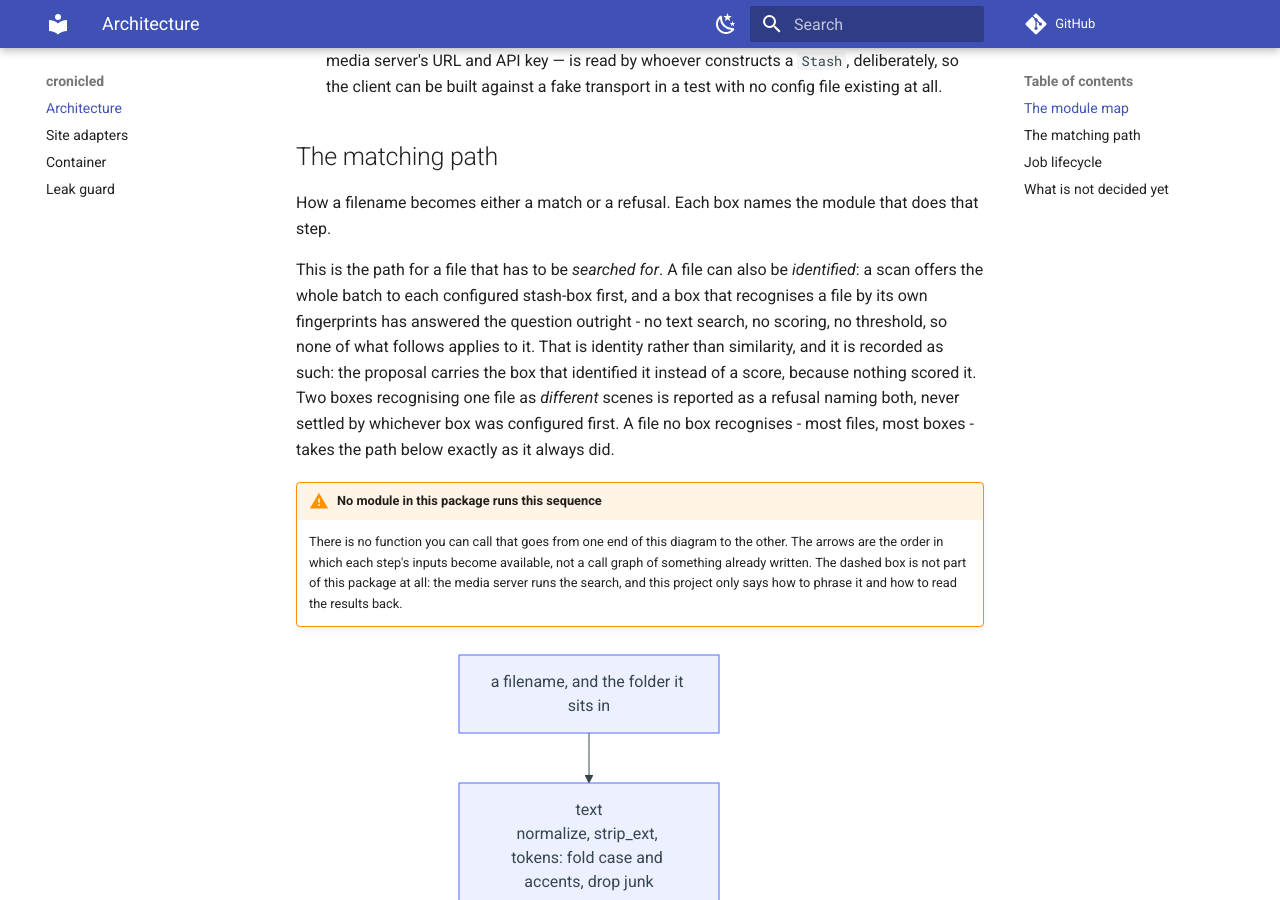
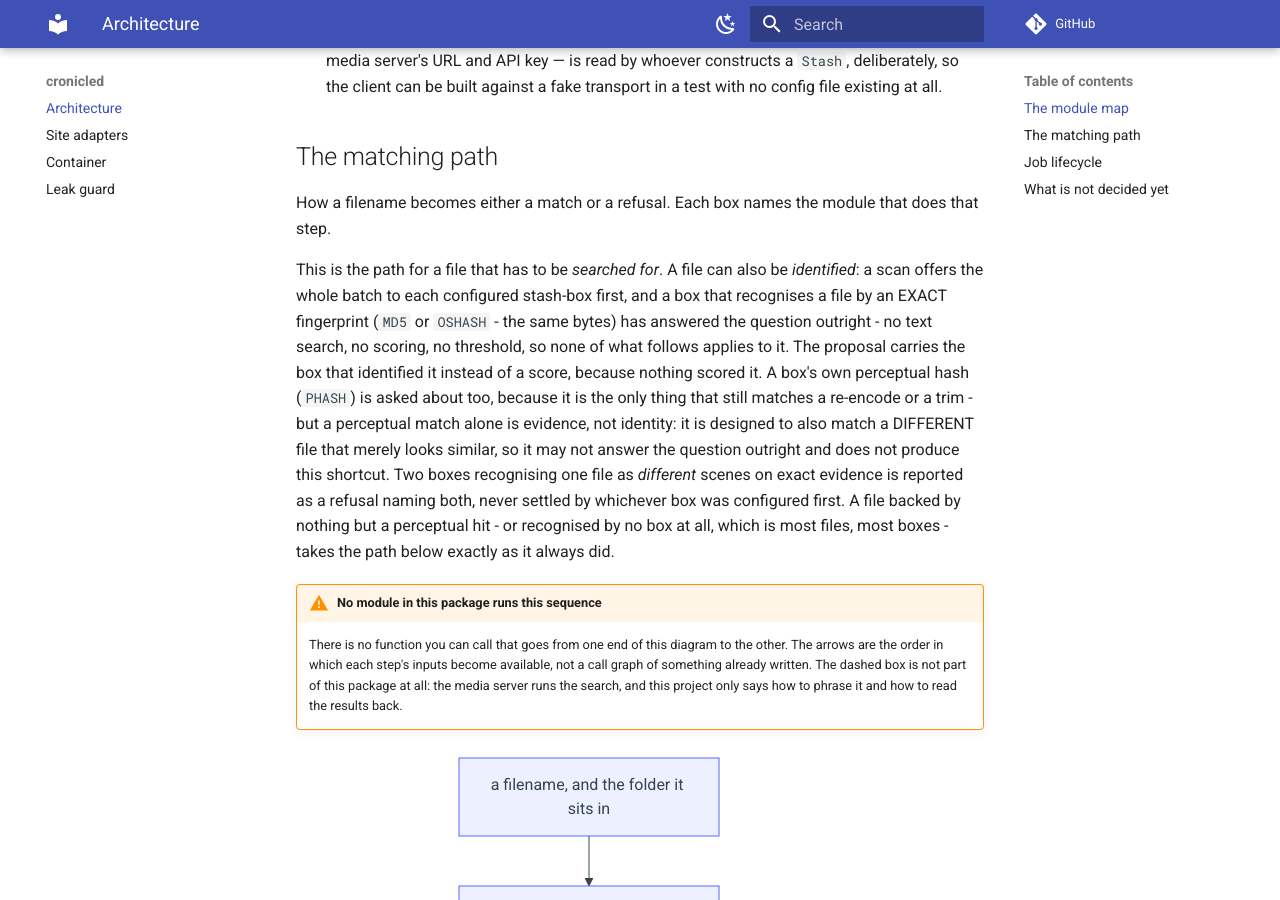
Before and after one commit to cabinetworks/cronicled, an MkDocs documentation site: the page built from docs/index.md, in a window 1280 px wide and 900 px high, scrolled down 1505 px. Built offline with MkDocs 1.6.1 and Material for MkDocs 9.7.7, drawn with Linux system fonts in a browser that asks for light colours; comment, search, counter and statistics services are not loaded.

Commit message:
docs: the matching-path diagram no longer claims every fingerprint is identity
The prose said a box recognising a file "by its own fingerprints" answers
the identity question outright, full stop. That covered a perceptual-only
match too, which the code no longer treats as identity. State the
distinction the diagram is actually describing now.

```diff
--- a/docs/index.md
+++ b/docs/index.md
@@ -111,14 +111,19 @@ that does that step.
 
 This is the path for a file that has to be *searched for*. A file can also be
 *identified*: a scan offers the whole batch to each configured stash-box first,
-and a box that recognises a file by its own fingerprints has answered the
-question outright - no text search, no scoring, no threshold, so none of what
-follows applies to it. That is identity rather than similarity, and it is
-recorded as such: the proposal carries the box that identified it instead of a
-score, because nothing scored it. Two boxes recognising one file as *different*
-scenes is reported as a refusal naming both, never settled by whichever box was
-configured first. A file no box recognises - most files, most boxes - takes the
-path below exactly as it always did.
+and a box that recognises a file by an EXACT fingerprint (`MD5` or `OSHASH` -
+the same bytes) has answered the question outright - no text search, no
+scoring, no threshold, so none of what follows applies to it. The proposal
+carries the box that identified it instead of a score, because nothing scored
+it. A box's own perceptual hash (`PHASH`) is asked about too, because it is
+the only thing that still matches a re-encode or a trim - but a perceptual
+match alone is evidence, not identity: it is designed to also match a
+DIFFERENT file that merely looks similar, so it may not answer the question
+outright and does not produce this shortcut. Two boxes recognising one file as
+*different* scenes on exact evidence is reported as a refusal naming both,
+never settled by whichever box was configured first. A file backed by nothing
+but a perceptual hit - or recognised by no box at all, which is most files,
+most boxes - takes the path below exactly as it always did.
 
 !!! warning "No module in this package runs this sequence"
 
```
